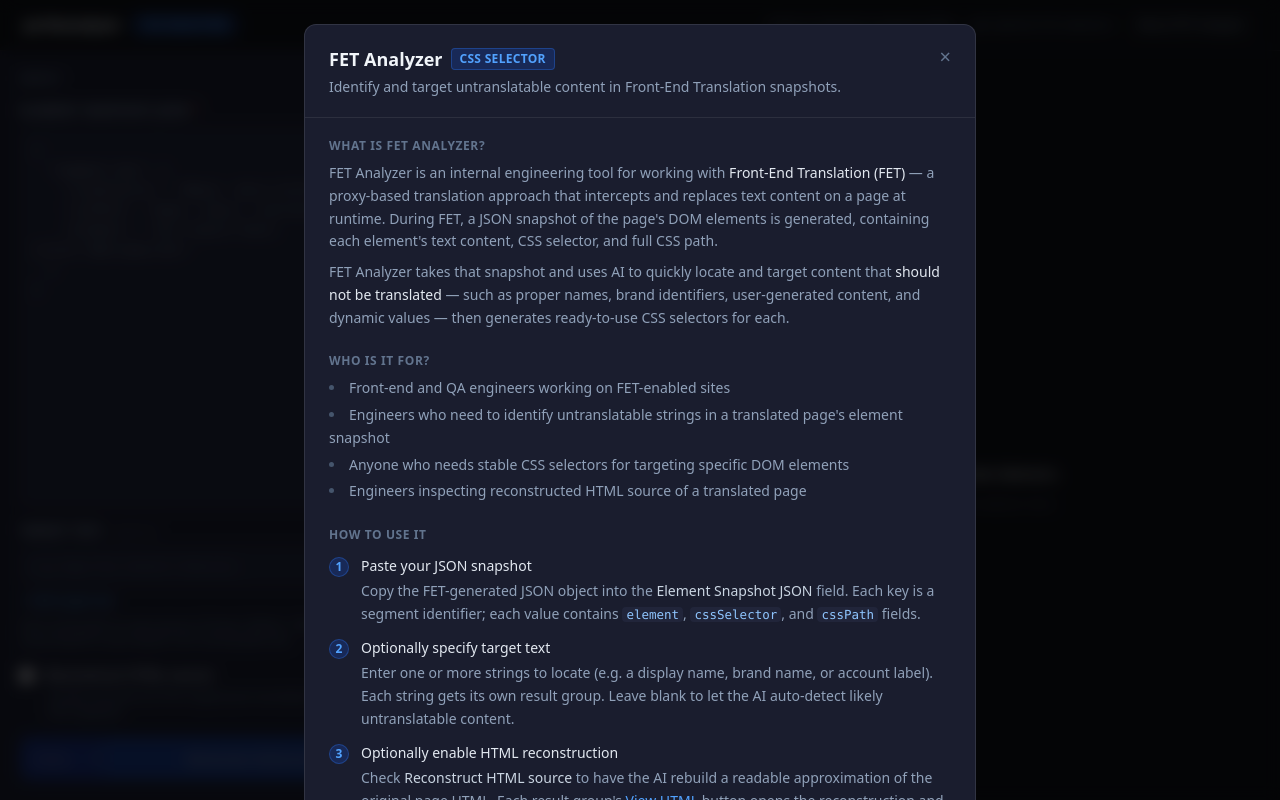
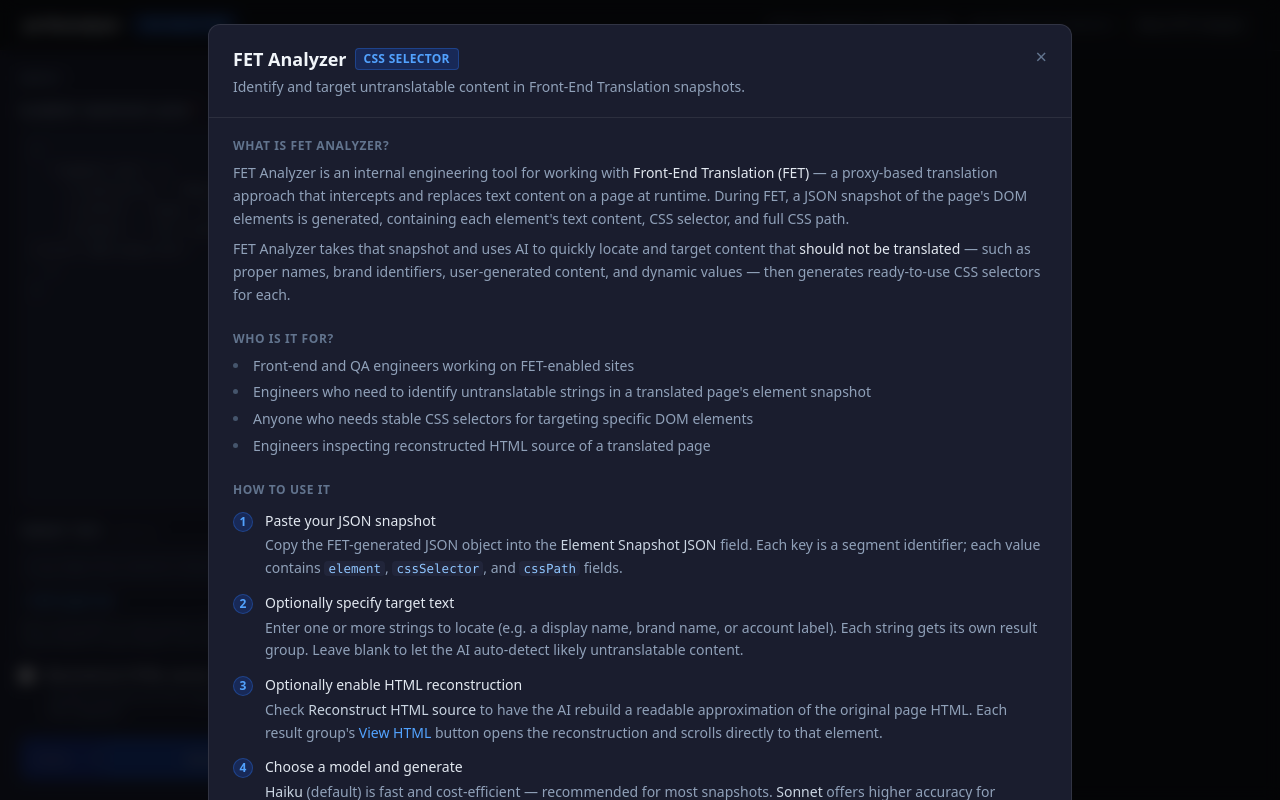
Before and after one commit to probinson-tools/pe-fetanalyzer, a Next.js app: page / in a window 1280 px wide. Both pictures are taken after a click on the button "About FET Analyzer". Built offline with nearby package versions, Linux system fonts and the light colour scheme.

Commit message:
style: widen About modal by ~30%

```diff
--- a/components/AboutModal.tsx
+++ b/components/AboutModal.tsx
@@ -16,7 +16,7 @@ export default function AboutModal({ onClose }: { onClose: () => void }) {
       className="fixed inset-0 z-50 bg-black/70 backdrop-blur-sm flex items-start justify-center overflow-y-auto p-6"
       onClick={(e) => { if (e.target === e.currentTarget) onClose(); }}
     >
-      <div className="max-w-2xl w-full bg-[#1A1D2E] rounded-xl border border-white/10 flex flex-col">
+      <div className="max-w-[54rem] w-full bg-[#1A1D2E] rounded-xl border border-white/10 flex flex-col">
         {/* Header */}
         <div className="flex items-start justify-between gap-4 px-6 py-5 border-b border-white/8">
           <div>
```
